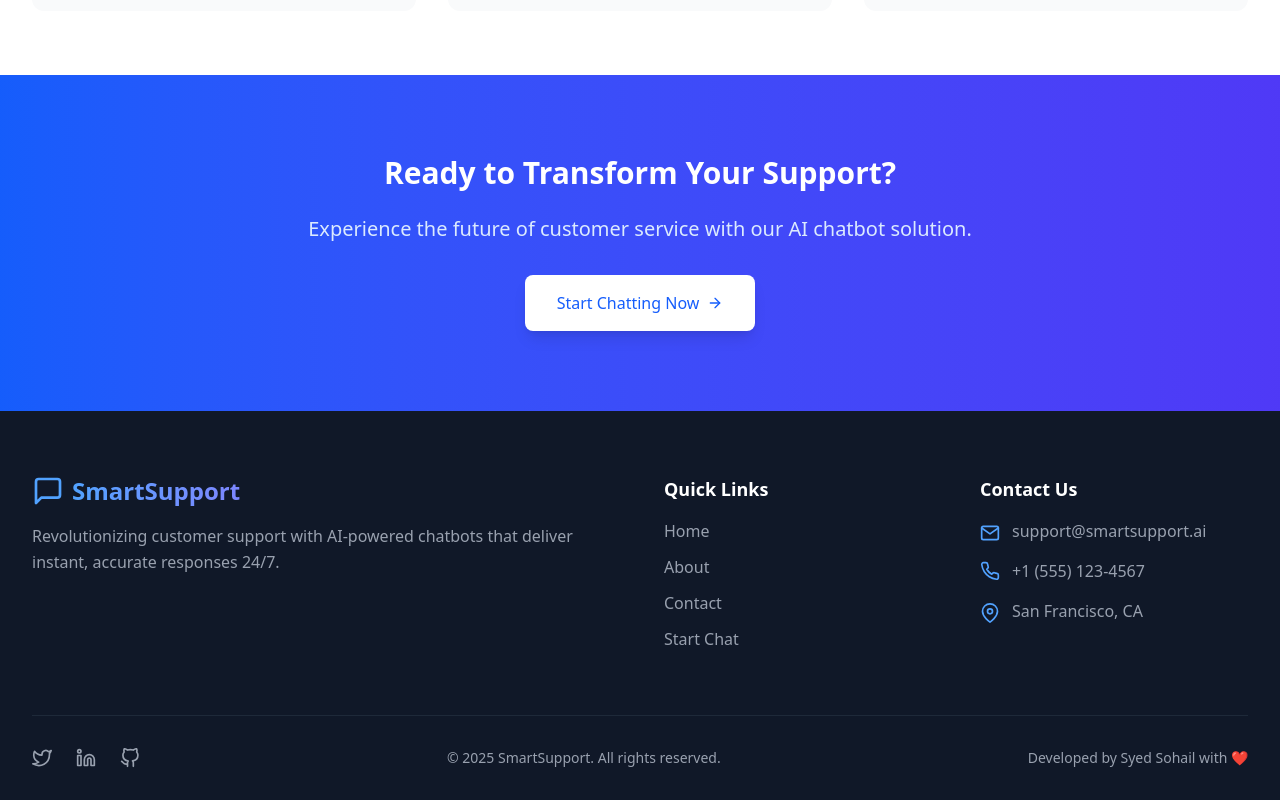
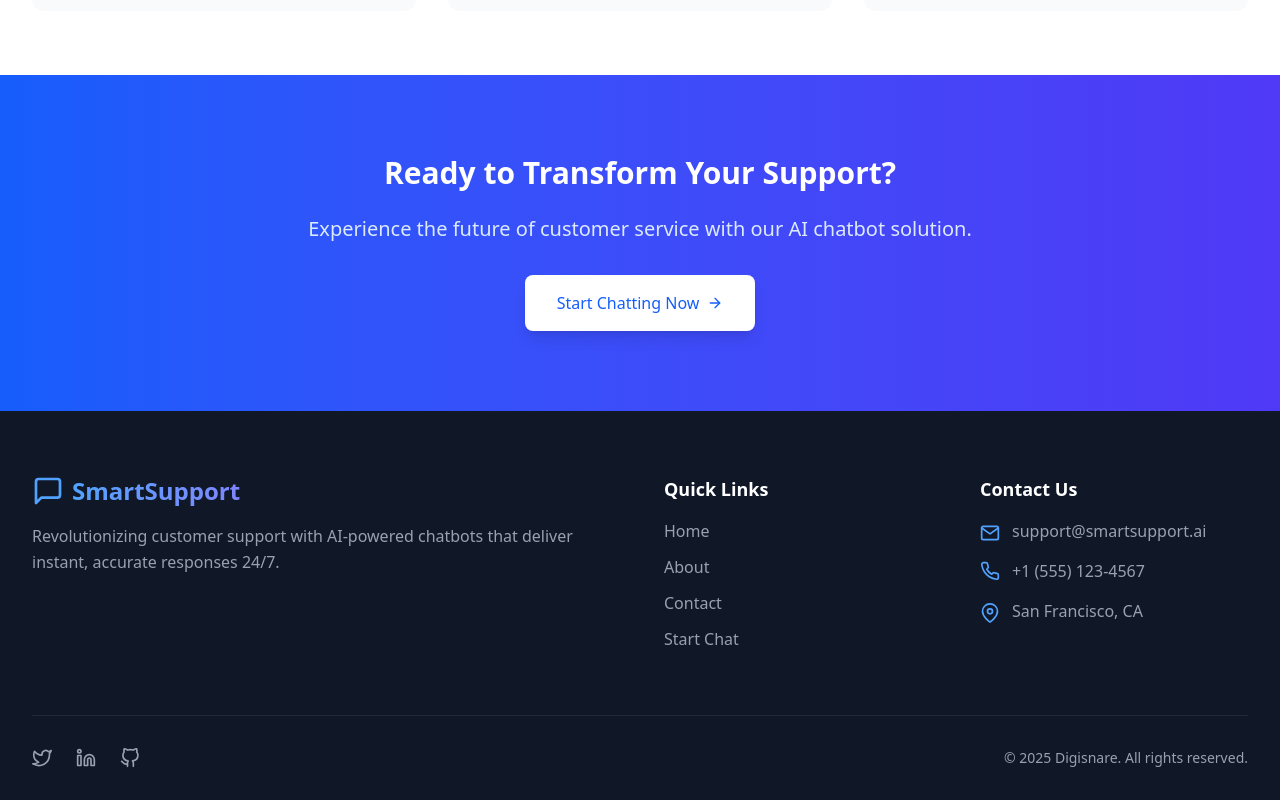
Before and after one commit to SyedSohail786/ai-chat-bot-support, a Next.js app in the folder frontend/: page / in a window 1280 px wide. Shown: the part 817-1617 px from the top of the page. Built offline with nearby package versions, Linux system fonts and the light colour scheme.

Commit message:
Update Footer.jsx

```diff
--- a/frontend/src/app/components/Footer.jsx
+++ b/frontend/src/app/components/Footer.jsx
@@ -64,11 +64,11 @@ export default function Footer() {
               </a>
             </div>
             <p className="text-gray-400 text-sm">
-              &copy; {new Date().getFullYear()} SmartSupport. All rights reserved.
+              &copy; {new Date().getFullYear()} Digisnare. All rights reserved.
             </p>
-            <p className="text-gray-400 text-sm">
-              Developed by Syed Sohail with ❤️
-            </p>
+{/*             <p className="text-gray-400 text-sm"> */}
+{/*               Developed by Syed Sohail with ❤️ */}
+{/*             </p> */}
           </div>
         </div>
       </div>
```
